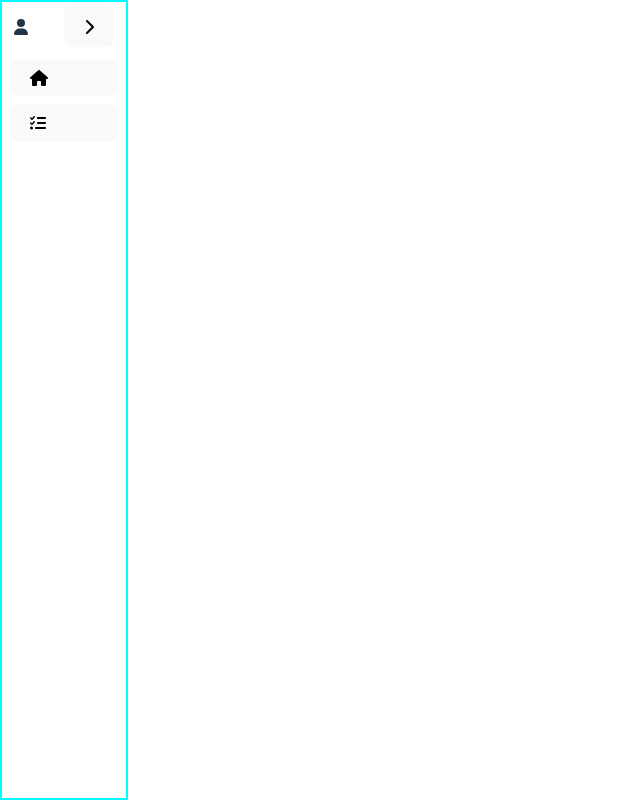
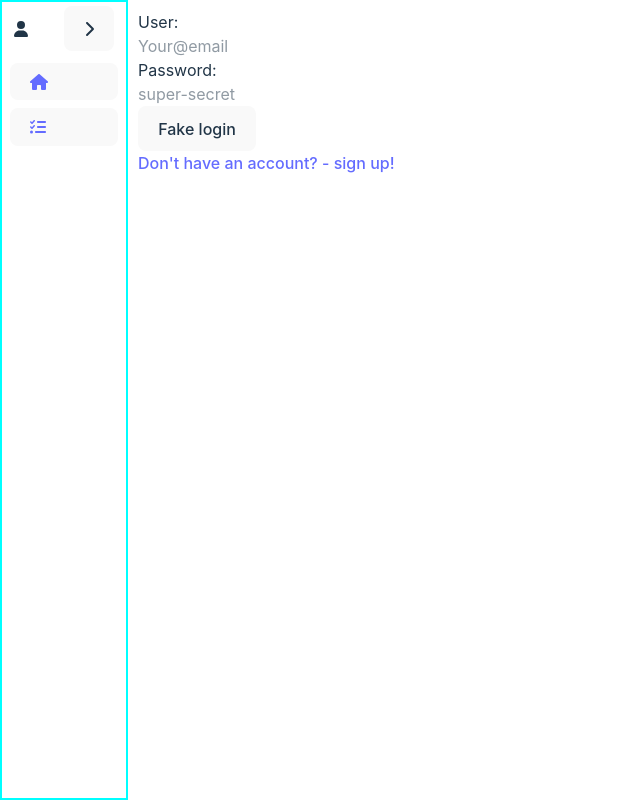
Before and after one commit to JakeTurnick/ToDoDotNet, a React (Vite) app in the folder todoapp.client/: page / in a window 1280 px wide. Shown: the whole page, without its empty margins (0-640 px from the left). Built offline with nearby package versions, Linux system fonts and the light colour scheme.

Commit message:
Auth routes with OG pages

```diff
--- a/todoapp.client/package.json
+++ b/todoapp.client/package.json
@@ -17,13 +17,15 @@
     "@fortawesome/react-fontawesome": "^0.2.2",
     "@mui/icons-material": "^6.1.10",
     "@mui/material": "^6.1.10",
+    "@tailwindcss/vite": "^4.0.12",
     "axios": "^1.8.1",
     "react": "^18.3.1",
     "react-dom": "^18.3.1",
     "react-pro-sidebar": "^1.1.0",
     "react-router": "^7.0.1",
     "react-router-dom": "^7.2.0",
-    "sass": "^1.83.0"
+    "sass": "^1.83.0",
+    "tailwindcss": "^4.0.12"
   },
   "devDependencies": {
     "@eslint/js": "^9.13.0",
--- a/todoapp.client/src/index.css
+++ b/todoapp.client/src/index.css
@@ -1,3 +1,5 @@
+@import "tailwindcss";
+
 * {
     box-sizing: border-box;
 }
--- a/todoapp.client/src/main.jsx
+++ b/todoapp.client/src/main.jsx
@@ -1,25 +1,27 @@
-import { StrictMode } from 'react'
+import {
+    StrictMode,
+    createContext,
+    useContext,
+    useEffect,
+    useMemo,
+    useState,
+} from 'react'
 import { createRoot } from 'react-dom/client'
 import { BrowserRouter, Routes, Route } from 'react-router'
+import axios from 'axios'
 import './index.css'
 import App from './App.jsx'
-import LoginPage from './pages/Login'
-import ToDoManager from './pages/ToDoManager'
-import Home from './pages/Home'
-import CreateToDo from './pages/ToDos/CreateToDo'
-import ViewToDos from './pages/ToDos/ViewToDos'
+
+import AuthProvider from '@/authProvider'
+import RouteIndex from '@/routes/index'
+
+
 
 
 createRoot(document.getElementById('root')).render(
     <StrictMode>
-        <BrowserRouter>
-            <Routes>
-                <Route path="/" element={<App />}>
-                    <Route index path="Home" element={<Home /> } />
-                    <Route path="Login" element={<LoginPage />} />
-                    <Route path="ToDos" element={<ToDoManager />} />
-                </Route>
-            </Routes>
-        </BrowserRouter>
+        <AuthProvider>
+            <RouteIndex />
+        </AuthProvider>
   </StrictMode>,
 )
--- a/todoapp.client/src/pages/Auth/Login.jsx
+++ b/todoapp.client/src/pages/Auth/Login.jsx
@@ -1,5 +1,5 @@
 import { useAuth } from '@/authProvider'
-import { useNavigate } from 'react-router'
+import { useNavigate, Link } from 'react-router'
 
 const Login = () => {
     const { setToken } = useAuth();
@@ -10,11 +10,26 @@ const Login = () => {
         navigate("/", { replace: true });
     };
 
-    setTimeout(() => {
-        handleLogin();
-    }, 3 * 1000);
 
-    return <>Login Page</>;
+    return (
+        <>
+            <form className="mx-auto flex flex-col">
+                <label>User:</label>
+                <input type="email" placeholder="Your@email"></input>
+                <label>Password:</label>
+                <input type="password" placeholder="super-secret"></input>
+            </form>
+            <button onClick={handleLogin}>Fake login</button>
+            <br />
+            <article>
+                <Link to={{
+                    pathname: "/register"
+                }}>
+                    Don&apos;t have an account? - sign up!
+                </Link>
+            </article>
+        </>
+    );
 };
 
 export default Login;
--- a/todoapp.client/src/pages/Auth/Logout.jsx
+++ b/todoapp.client/src/pages/Auth/Logout.jsx
@@ -18,3 +18,4 @@ const Logout = () => {
 };
 
 export default Logout;
+// don't need a whole page for a logout
--- /dev/null
+++ b/todoapp.client/src/pages/Auth/Register.jsx
@@ -0,0 +1,13 @@
+import { useNavigate, Link } from 'react-router';
+
+function Register() {
+  return (
+      <div>
+          <Link to={{
+              path: "/home"
+          } }>Return home</Link>
+      </div>
+  );
+}
+
+export default Register;
--- a/todoapp.client/src/routes/index.jsx
+++ b/todoapp.client/src/routes/index.jsx
@@ -1,72 +1,48 @@
 import { BrowserRouter, Routes, Route } from 'react-router'
 import { useAuth } from '@/authProvider'
 import { ProtectedRoute } from '@/routes/ProtectedRoute'
+import App from '@/App.jsx'
 import Logout from '@/pages/Auth/Logout'
 import Login from '@/pages/Auth/Login'
+import ToDoManager from '@/pages/ToDoManager'
+
 
 const RouteIndex = () => {
     const { token } = useAuth();
 
-    /* const routesForPublic = [
-        {
-            path: "/somepath",
-            element: <div>some public element</div>
-        }
-    ]
+    const PrintToken = () => {
+        console.log({token})
+    }
 
-    const routesForAuthenticatedOnly = [
-        {
-            path: "/",
-            element: <ProtectedRoute />,
-            children: [
-                {
-                    path: "/",
-                    element: <div>Protected route 1</div>
-                },
-                {
-                    path: "/logout",
-                    element: <Logout />
-                }
-
-            ]
-        }
-    ]
-
-    const routesForNotAuthenticatedOnly = [
-        {
-            path: "/",
-            element: <div>For non auth users - a home page describing the app</div>
-        },
-        {
-            path: "/login",
-            element: <Login />
-        }
-    ]
-
-    const router = createBrowserRouter([
-        ...routesForPublic,
-        (!token ? routesForNotAuthenticatedOnly : []),
-        routesForAuthenticatedOnly
-    ])
-    */
+    window.PrintToken = PrintToken;
 
     return (
         <BrowserRouter>
             <Routes>
-                {/* Not-Auth */}
-                <Route path="/" element={<div>A fake homepage for non auth users</div>} />
-                <Route path="/login" element={<Login /> } />
-                {/* Public */}
-                <Route path="/home" element={<div>Public page for everyone</div> } />
-                {/* AuthOnly */}
-                <Route path="/" element={<ProtectedRoute />} >
-                    <Route path="/logout" element={<Logout />} />
+                <Route path="/" element={<App />}>
+                    {/* App's Outlet */}
+
+                    {/* Public */}
+                    <Route path="/home" element={<div>Public page for everyone</div> } />
+
+                    {token ?
+                        /* AuthOnly */
+                        <Route path="/" element={<ProtectedRoute />} >
+                            <Route path="/" element={<div>Authed login</div>} />
+                            <Route path="ToDos" element={<ToDoManager />} />
+                        </Route>
+                        :
+                        /* Not-Auth */
+                        <Route path="/">
+                            <Route path="/" element={<Login />} />
+                            <Route path="/logout" element={<Logout />} />
+                            <Route path="/register" element={<div>register for an account</div> } />
+                        </Route>
+                    }
                 </Route>
             </Routes>
         </BrowserRouter>
     )
 }
 
-
-
 export default RouteIndex;
--- a/todoapp.client/vite.config.js
+++ b/todoapp.client/vite.config.js
@@ -6,6 +6,7 @@ import fs from 'fs';
 import path from 'path';
 import child_process from 'child_process';
 import { env } from 'process';
+import tailwindcss from '@tailwindcss/vite';
 
 // Read environment variables from a JSON file
 const envJsonPath = path.resolve("./", 'CLIENT_ENV.json');
@@ -52,7 +53,10 @@ const target = env.ASPNETCORE_HTTPS_PORT ? `https://localhost:${env.ASPNETCORE_H
 
 // https://vitejs.dev/config/
 export default defineConfig({
-    plugins: [plugin()],
+    plugins: [
+        plugin(),
+        tailwindcss()
+    ],
     resolve: {
         alias: {
             '@': fileURLToPath(new URL('./src', import.meta.url))
```
Also changed, not shown: todoapp.client/src/App.jsx (+2 -20 lines), 1 other file (tests, documents, lock files or other folders).
